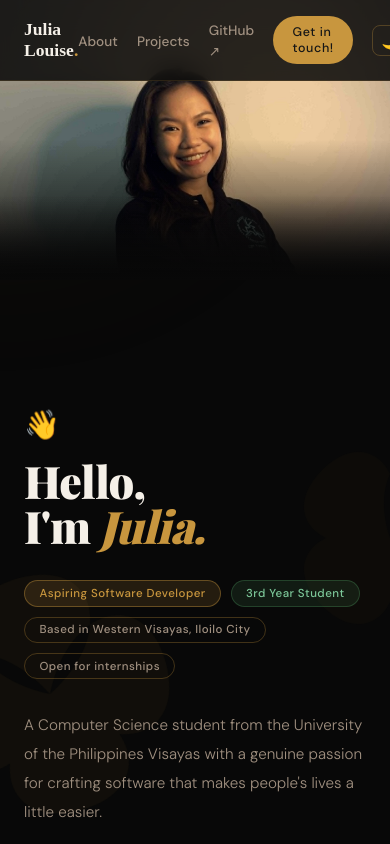
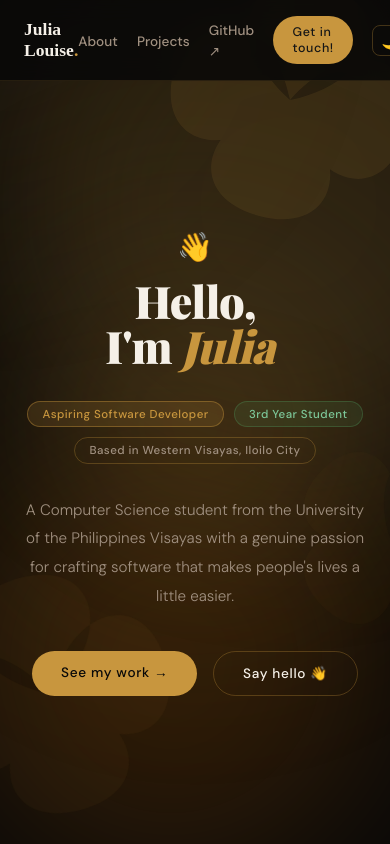
Before and after one commit to juliaconts/porfolio, a React (Vite) app in the folder portfolio-updated/: page / in a window 390 px wide. Shown: the top 844 px of the page. Built offline with nearby package versions, Linux system fonts and the light colour scheme; a web font is replaced by a local one.

Commit message:
refactor: update About and Hero components, enhance styles and animations

```diff
--- a/portfolio-updated/src/components/About.jsx
+++ b/portfolio-updated/src/components/About.jsx
@@ -99,9 +99,6 @@ export default function About() {
         <div className="about-left-col">
           {view === "personal" ? (
             <div className="animate-fade">
-              <div className="about-photo-wrap">
-                <img src={CONFIG.photo2} alt={CONFIG.name} className="about-photo" />
-              </div>
               <p className="section-eyebrow">A little about me</p>
               <h2>More than just a developer.</h2>
               <p className="about-text">{CONFIG.bio1}</p>
--- a/portfolio-updated/src/components/Hero.jsx
+++ b/portfolio-updated/src/components/Hero.jsx
@@ -1,23 +1,41 @@
+import { useState, useEffect } from "react";
 import { CONFIG } from "../config";
 
 export default function Hero() {
+  const fullName = CONFIG.name.split(" ")[0];
+  const [displayed, setDisplayed] = useState("");
+  const [showCursor, setShowCursor] = useState(true);
+
+  useEffect(() => {
+    if (displayed.length < fullName.length) {
+      const timeout = setTimeout(() => {
+        setDisplayed(fullName.slice(0, displayed.length + 1));
+      }, 120);
+      return () => clearTimeout(timeout);
+    }
+    const blinkTimeout = setTimeout(() => setShowCursor(false), 2000);
+    return () => clearTimeout(blinkTimeout);
+  }, [displayed, fullName]);
+
   return (
     <section className="hero" id="home">
-      {/* Left — text */}
+      {/* Ambient light orbs */}
+      <div className="hero-glow hero-glow-1" />
+      <div className="hero-glow hero-glow-2" />
+      <div className="hero-glow hero-glow-3" />
+
       <div className="hero-left">
-        <div className="hero-bg-text">PORTFOLIO</div>
 
         <div className="hero-wave">👋</div>
         <h1>
           Hello,<br />
-          I'm <em>{CONFIG.name.split(" ")[0]}.</em>
+          I'm <em>{displayed}<span className={`typing-cursor${showCursor ? "" : " hidden"}`}>|</span></em>
         </h1>
 
         <div className="hero-chips">
           <span className="chip gold">{CONFIG.title}</span>
           <span className="chip green">3rd Year Student</span>
           <span className="chip">Based in {CONFIG.location}</span>
-          <span className="chip">Open for internships</span>
         </div>
 
         <p className="hero-desc">
@@ -31,27 +49,6 @@ export default function Hero() {
         </div>
       </div>
 
-      {/* Right — full-height photo with floating cards */}
-      <div className="hero-right">
-        <div className="hero-photo-wrap">
-          <img
-            src={CONFIG.photo}
-            alt={CONFIG.name}
-            className="hero-photo"
-          />
-        </div>
-
-        {/* Floating pill cards like the reference design
-        <div className="hero-card card-1">{CONFIG.location}</div>
-        <div className="hero-card card-2">{CONFIG.title}</div>
-        <div className="hero-card card-3">
-          <span style={{ color: "var(--text3)", fontSize: ".7rem", letterSpacing: ".1em", textTransform: "uppercase" }}>Available for work</span>
-          <div style={{ display: "flex", alignItems: "center", gap: ".4rem", marginTop: ".2rem" }}>
-            <span style={{ width: 7, height: 7, borderRadius: "50%", background: "#7DC89A", display: "inline-block" }} />
-            <span style={{ fontSize: ".8rem" }}>Open to opportunities</span>
-          </div>
-        </div> */}
-      </div>
     </section>
   );
 }
--- a/portfolio-updated/src/config.js
+++ b/portfolio-updated/src/config.js
@@ -32,7 +32,8 @@ export const CONFIG = {
       title: "FishLERS",
       desc: "Fisheries Laboratory Equipment Reservation System (FishLERS) is a laboratory management system for UPV College of Fisheries and Ocean Sciences Institute of Aquaculture's Multi-species Hatchery design to streamline the tracking, management, and utilization of laboratory equipment and resources.",
       stack: ["Firebase","Mongodb", "Express", "React", "Node.js"],
-      href: "https://github.com/juliaconts/CMSC129",   // live demo or repo
+      href: "https://fishlers.vercel.app/",
+      // href: "https://github.com/juliaconts/CMSC129",   // live demo or repo
     },
     {
       badge: "Mobile App",
--- a/portfolio-updated/src/styles.css
+++ b/portfolio-updated/src/styles.css
@@ -265,21 +265,82 @@ h2 {
 /* ── HERO ── */
 .hero {
   min-height: 100vh;
-  display: grid;
-  grid-template-columns: 1fr 1fr;
+  display: flex;
+  justify-content: center;
   align-items: center;
   padding: 0;
   position: relative;
   overflow: hidden;
 }
 
-/* Left half — text */
+/* Ambient light orbs */
+.hero-glow {
+  position: absolute;
+  border-radius: 50%;
+  filter: blur(80px);
+  pointer-events: none;
+  z-index: 0;
+  opacity: 0.18;
+}
+
+.hero-glow-1 {
+  width: 500px;
+  height: 500px;
+  background: var(--gold);
+  top: -10%;
+  left: -5%;
+  animation: glowDrift1 8s ease-in-out infinite alternate;
+}
+
+.hero-glow-2 {
+  width: 400px;
+  height: 400px;
+  background: var(--terr);
+  bottom: -5%;
+  right: -5%;
+  animation: glowDrift2 10s ease-in-out infinite alternate;
+}
+
+.hero-glow-3 {
+  width: 300px;
+  height: 300px;
+  background: var(--sand);
+  top: 50%;
+  left: 50%;
+  transform: translate(-50%, -50%);
+  opacity: 0.1;
+  animation: glowPulse 6s ease-in-out infinite alternate;
+}
+
+[data-theme="day"] .hero-glow {
+  opacity: 0.1;
+}
+
+@keyframes glowDrift1 {
+  0%   { transform: translate(0, 0) scale(1); }
+  100% { transform: translate(60px, 40px) scale(1.15); }
+}
+
+@keyframes glowDrift2 {
+  0%   { transform: translate(0, 0) scale(1); }
+  100% { transform: translate(-50px, -30px) scale(1.1); }
+}
+
+@keyframes glowPulse {
+  0%   { transform: translate(-50%, -50%) scale(1); opacity: 0.08; }
+  100% { transform: translate(-50%, -50%) scale(1.3); opacity: 0.15; }
+}
+
+/* Hero text content */
 .hero-left {
-  padding: 10rem 3rem 6rem 3rem;
+  padding: 6rem 3rem;
   position: relative;
   z-index: 2;
   display: flex;
   flex-direction: column;
+  align-items: center;
+  text-align: center;
+  max-width: 720px;
   gap: 0;
 }
 
@@ -336,6 +397,21 @@ h2 {
   filter: sepia(5%) brightness(1.05) contrast(1.05); /* Brighter for Day mode */
 }
 
+/* Typing cursor */
+.typing-cursor {
+  font-style: normal;
+  font-weight: 300;
+  color: var(--gold);
+  animation: blink 0.7s step-end infinite;
+}
+.typing-cursor.hidden {
+  opacity: 0;
+  animation: none;
+}
+@keyframes blink {
+  50% { opacity: 0; }
+}
+
 /* Text content */
 .hero-wave {
   font-size: 1.8rem;
@@ -387,6 +463,7 @@ h2 {
   display: flex;
   gap: 0.6rem;
   flex-wrap: wrap;
+  justify-content: center;
   margin-bottom: 2rem;
 }
 .chip {
@@ -421,6 +498,7 @@ h2 {
   display: flex;
   gap: 1rem;
   flex-wrap: wrap;
+  justify-content: center;
 }
 
 /* Decorative large text behind hero */
@@ -980,23 +1058,12 @@ h2 {
   }
 
   .hero {
-    grid-template-columns: 1fr;
-    grid-template-rows: auto;
     min-height: 100vh;
   }
   .hero-left {
     padding: 8rem 1.5rem 3rem;
-    grid-row: 2;
     position: relative;
     z-index: 2;
-  }
-  .hero-right {
-    grid-row: 1;
-    height: 55vw;
-    min-height: 280px;
-  }
-  .hero-right::after {
-    background: linear-gradient(to bottom, transparent 50%, var(--bg));
   }
   .hero h1 {
     font-size: clamp(2.8rem, 10vw, 4rem);
```
